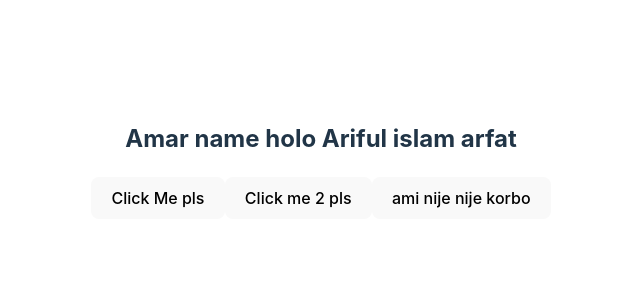
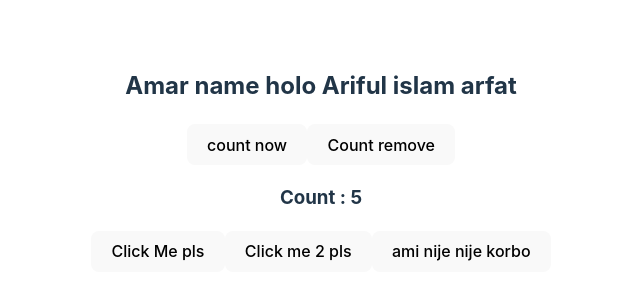
Before and after one commit to BD-Arfat/react-first-projects, a React (Vite) app: page / in a window 1280 px wide. Shown: the part 240-540 px from the top of the page, without its empty margins (319-959 px from the left). Built offline with nearby package versions, Linux system fonts and the light colour scheme.

Commit message:
counter container

```diff
--- a/src/App.jsx
+++ b/src/App.jsx
@@ -1,4 +1,5 @@
 import "./App.css";
+import { Counter } from "./Counter";
 
 function App() {
   function handleClick() {
@@ -11,6 +12,7 @@ function App() {
   return (
     <>
       <h2>Amar name holo Ariful islam arfat</h2>
+      <Counter></Counter>
       <button onClick={handleClick}>Click Me pls</button>
       <button onClick={handleClick2}>Click me 2 pls</button>
       <button
--- /dev/null
+++ b/src/Counter.jsx
@@ -0,0 +1,23 @@
+import { useState } from "react";
+
+export const Counter = () => {
+  const [count, setCount] = useState(5);
+
+  const handleClick = () => {
+    const newcount = count + 2;
+    setCount(newcount);
+  };
+
+  const handleRemove = () => {
+    const removeCount = count - 1;
+    setCount(removeCount);
+  };
+
+  return (
+    <div>
+      <button onClick={handleClick}>count now</button>
+      <button onClick={handleRemove}>Count remove</button>
+      <h3>Count : {count}</h3>
+    </div>
+  );
+};
```
